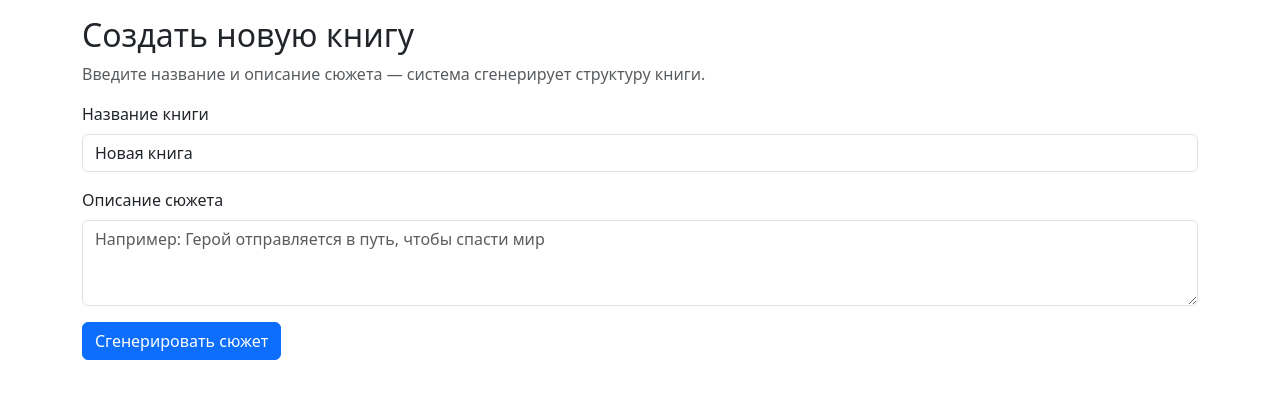
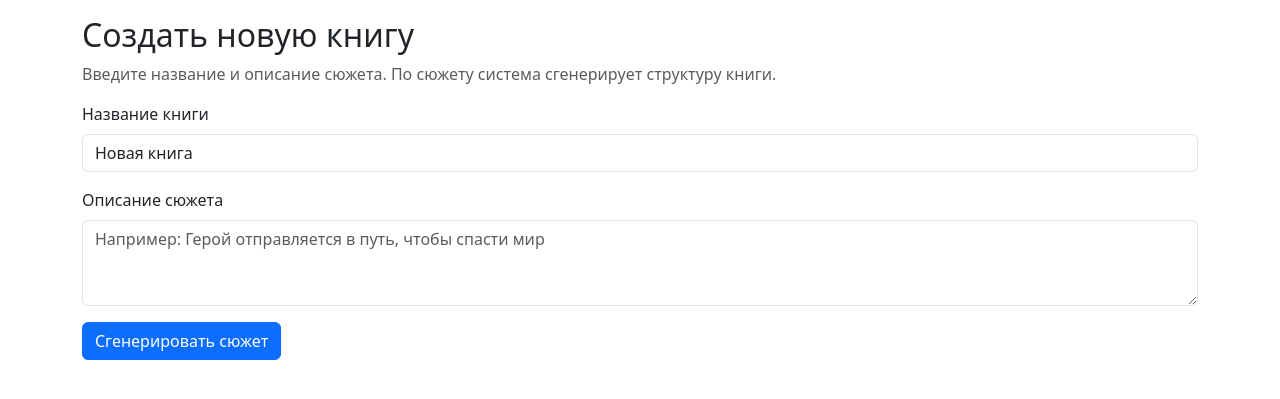
Before and after one commit to TDHster/BookSmith, a Flask app: page /new-book in a window 1280 px wide. Shown: the part 48-447 px from the top of the page. Run offline with Flask 3, Linux system fonts and the light colour scheme; parts of the project's set-up code (start-up, migrations or seed data) failed here and were passed over; some libraries are stand-ins or nearby versions.

Commit message:
web text fix

```diff
--- a/web/templates/new_book.html
+++ b/web/templates/new_book.html
@@ -13,7 +13,7 @@
 
 <!-- Заголовок и форма -->
 <h2>Создать новую книгу</h2>
-<p class="text-muted">Введите название и описание сюжета — система сгенерирует структуру книги.</p>
+<p class="text-muted">Введите название и описание сюжета. По сюжету система сгенерирует структуру книги.</p>
 
 <form hx-post="/create-book" hx-indicator="#spinner">
   <div class="mb-3">
```
